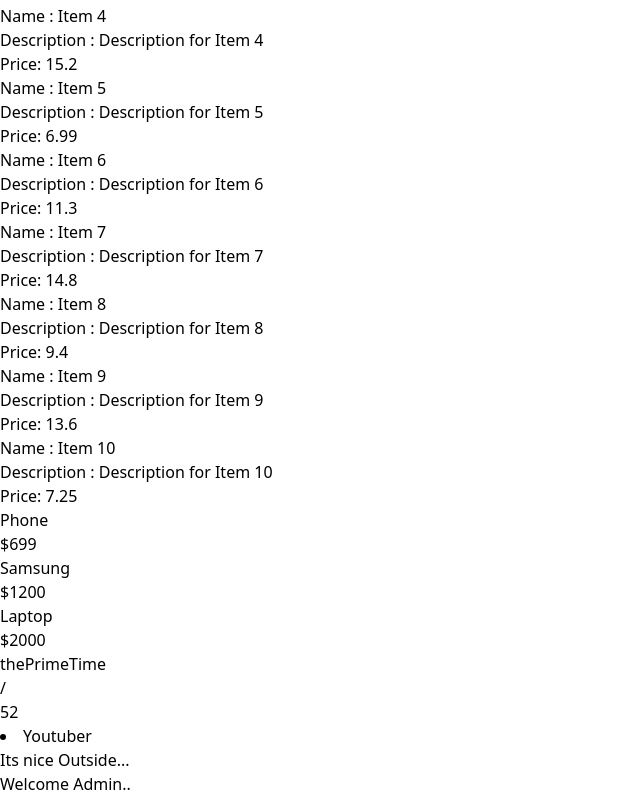
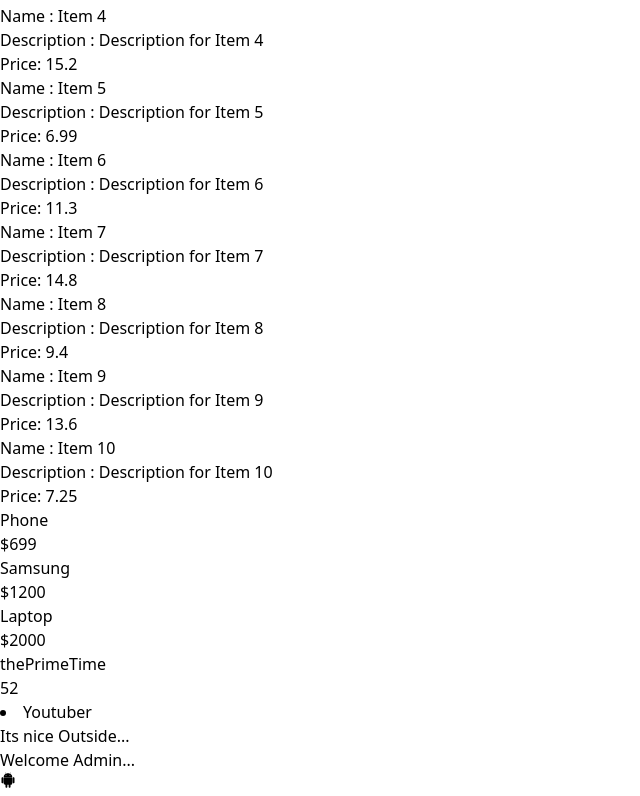
Before and after one commit to Allwin-d/Practice, a React (Vite) app: page / in a window 1280 px wide. Shown: the part 212-1008 px from the top of the page, without its empty margins (0-640 px from the left). Built offline with nearby package versions, Linux system fonts and the light colour scheme.

Commit message:
added some files

```diff
--- a/package.json
+++ b/package.json
@@ -11,7 +11,8 @@
   },
   "dependencies": {
     "react": "^19.1.1",
-    "react-dom": "^19.1.1"
+    "react-dom": "^19.1.1",
+    "react-icons": "^5.5.0"
   },
   "devDependencies": {
     "@eslint/js": "^9.32.0",
--- a/src/App.tsx
+++ b/src/App.tsx
@@ -8,7 +8,7 @@
     <div>
       <Map />
       <Person name="thePrimeTime" age={52} career="Youtuber" />{" "}
-      {/*-have to pass number inside curly braces //conditional rendering-*/}
+      {/*-have to pass number inside curly braces -*/}
       <Weather temperature={25} />
       <Authentication isAdmin={true} isLoggedIn={true} />
     </div>
--- a/src/ConditionalRendering/Authentication.tsx
+++ b/src/ConditionalRendering/Authentication.tsx
@@ -1,10 +1,18 @@
+import { DiAndroid } from "react-icons/di";
+
 type AuthenticationProps = {
   isLoggedIn: boolean;
   isAdmin: boolean;
 };
 
 const Authentication = ({ isLoggedIn, isAdmin }: AuthenticationProps) => {
-  if (isLoggedIn && isAdmin) return <p>Welcome Admin..</p>;
+  if (isLoggedIn && isAdmin)
+    return (
+      <div>
+        <p>Welcome Admin...</p>
+        <DiAndroid />
+      </div>
+    );
   else return <p>Welcome User...</p>;
 
   return <div></div>;
--- a/src/ConditionalRendering/Weather.tsx
+++ b/src/ConditionalRendering/Weather.tsx
@@ -11,7 +11,9 @@
     return <p>Its hot Outside...</p>;
   }
 
-  return <div></div>;
+  return <div>
+
+  </div>;
 };
 
 export default Weather;
--- a/src/Props/Person.tsx
+++ b/src/Props/Person.tsx
@@ -6,9 +6,10 @@
 
 const Person = ({ name, age, career }: PeronProp) => {
   //we can also use it like props : PersonProp
-  return ( // then in child we have to use it like props.name , props.age like that....
+  return (
+    // then in child we have to use it like props.name , props.age like that....
     <div>
-      <h1>{name}</h1>  /
+      <h1>{name}</h1>
       <p>{age}</p>
       <li>{career}</li>
     </div>
```
Also changed, not shown: 1 other file (tests, documents, lock files or other folders).
